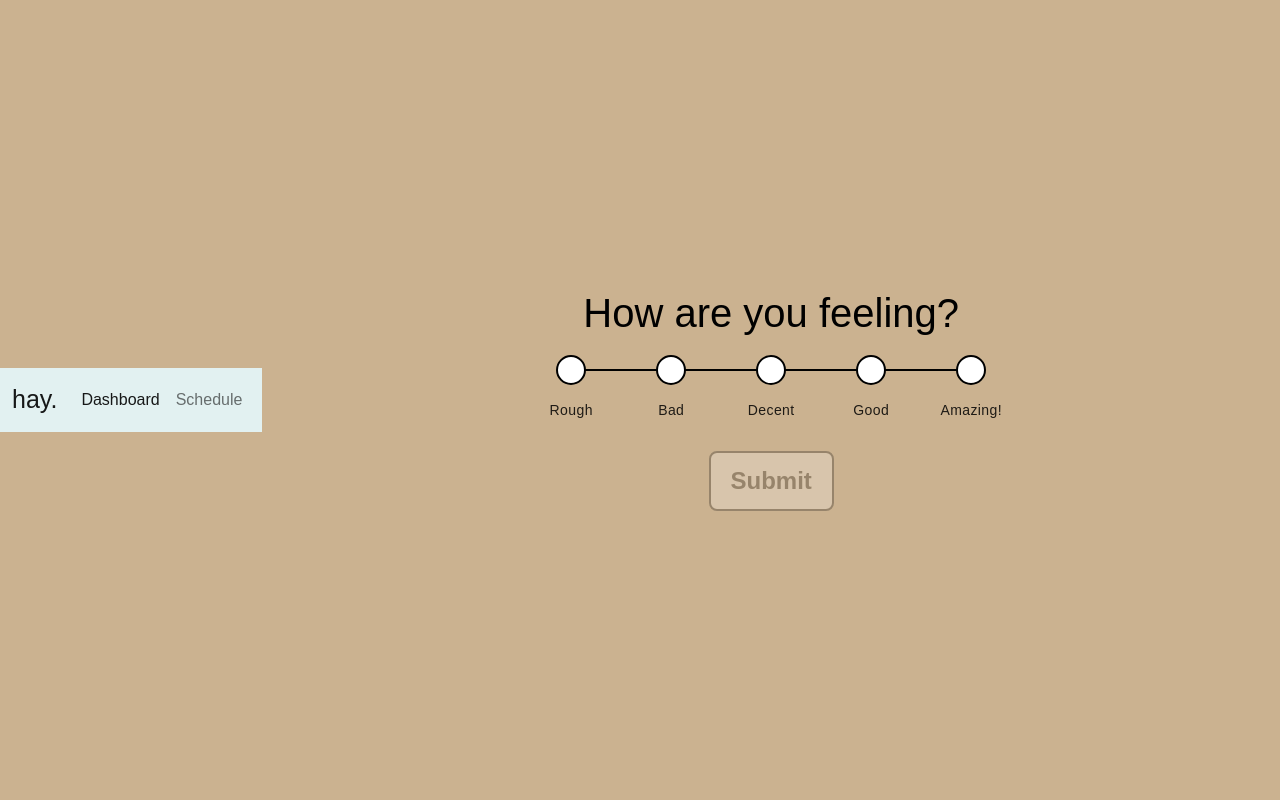
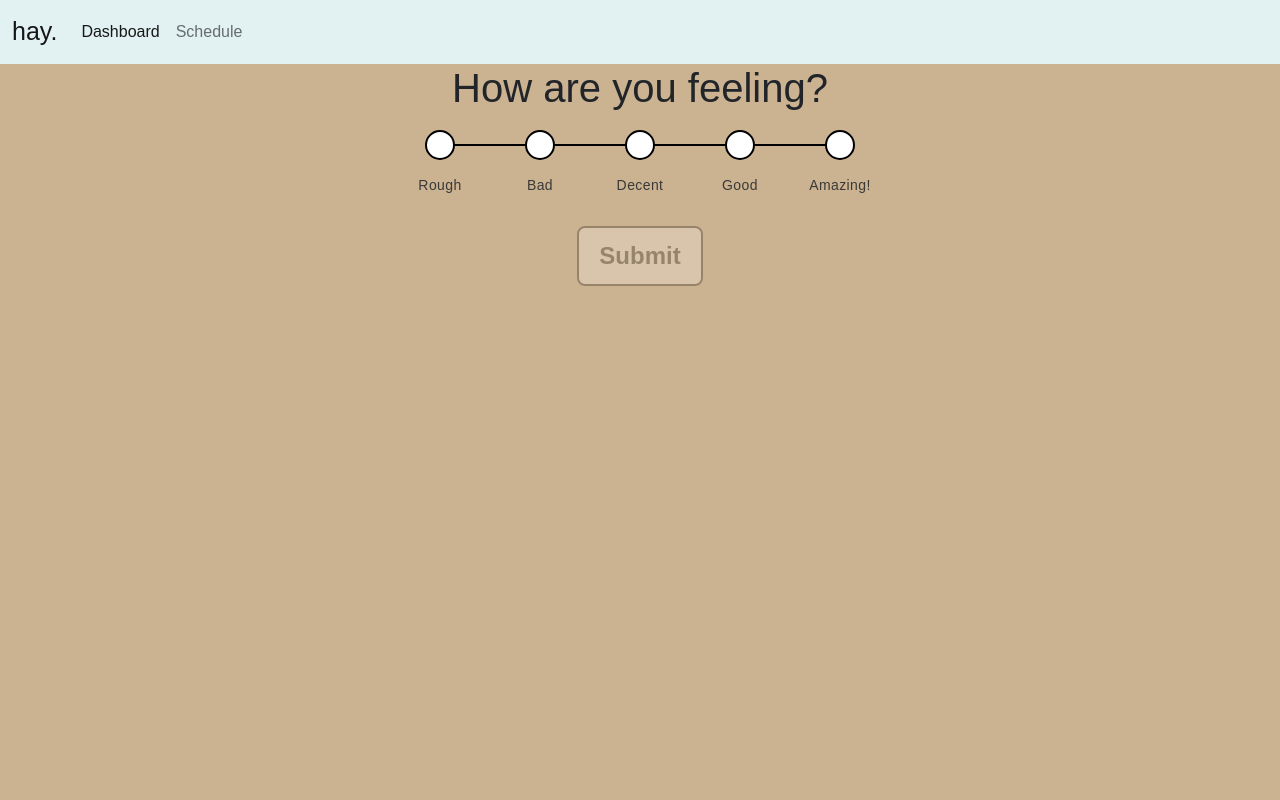
Before and after one commit to QuincyMillerDev/HackUCONN-2022, a Django app: page / in a window 1280 px wide. Run offline with Django 4.2, Linux system fonts and the light colour scheme.

Commit message:
css changes

```diff
--- a/hay/haysite/static/css/style.css
+++ b/hay/haysite/static/css/style.css
@@ -1,10 +1,7 @@
 .bg-nav {
     background-color:#e2f1f1;
 }
-body {
-    background: #CBB290;
-    font-family: 'Poppins', sans-serif;
-}
+
 .logo {
     color: #986b94;
     font-size: 25px;
@@ -13,11 +10,8 @@ body {
 html, body {
     width: 100%;
     height: 100%;
-    display: flex;
-    align-items: center;
-    justify-content: center;
-    font-family: 'Nunito', sans-serif;
-    color: #000;
+    background: #CBB290;
+    font-family: 'Poppins', sans-serif;
     user-select: none;
 }
 #form-wrapper {
@@ -177,8 +171,8 @@ form + button:hover:active {
     transform: scale(0.9);
 }
 form + button:focus {
-    background: #4caf50;
-    border-color: #4caf50;
+    background: #986b94;
+    border-color: #986b94;
     color: #fff;
     pointer-events: none;
 }
```
Also changed, not shown: hay/db.sqlite3.
